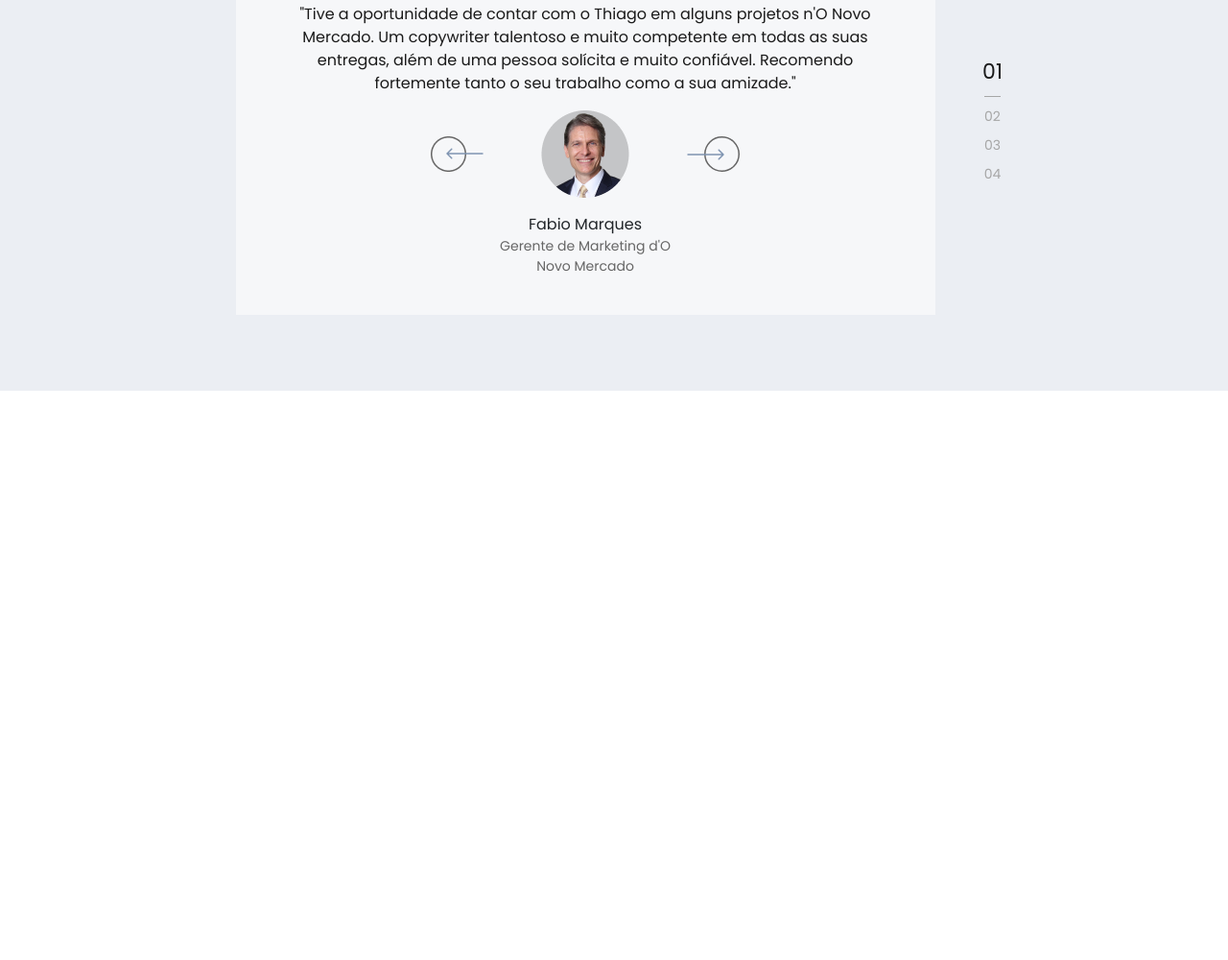
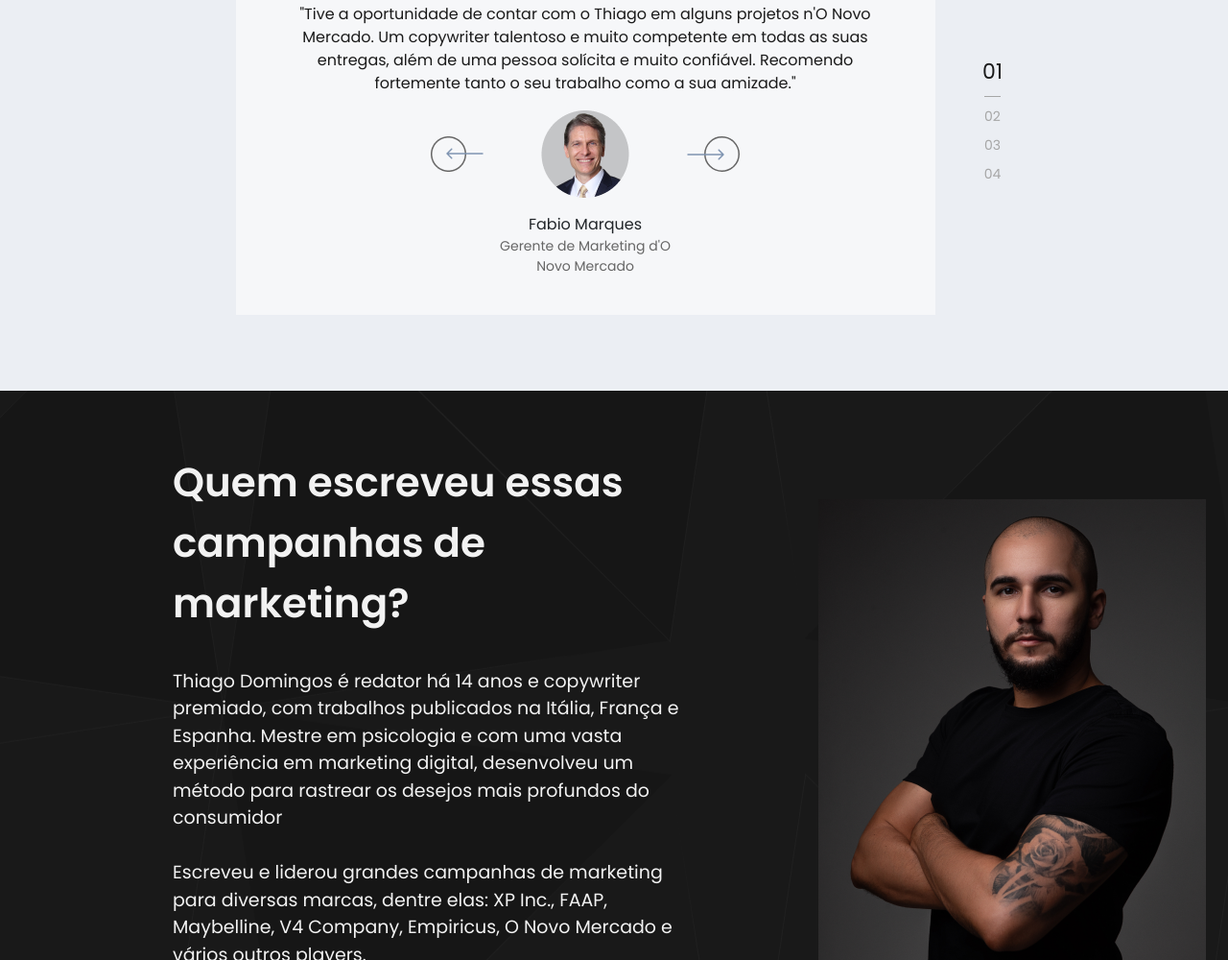
Before and after one commit to romatorres/lp-thiagodomingos, a website: page src/index.html in a window 1280 px wide. Shown: the part 1800-2800 px from the top of the page at 96% size. Before the commit the page ends 2207 px from the top, so only its background shows below. Drawn offline with Linux system fonts and the light colour scheme.

Commit message:
wrote_campaign

```diff
--- a/src/index.html
+++ b/src/index.html
@@ -63,7 +63,7 @@
     </section>
 
     <section class="written_campaign">
-      <div class="content_written-campaign">
+      <div class="col-7 content_written-campaign">
         <div class="written_campaign-title">
           <p>O que uma campanha de marketing bem escrita pode fazer?</p>
         </div>
@@ -103,5 +103,29 @@
         </div>
       </div>
     </section>
+
+    <section class="wrote_campaign">
+      <div class="content_wrote-campaign">
+        <div class="col-6">
+          <div class="wrote_campaign-title">
+            <p>Quem escreveu essas campanhas de marketing?</p>
+          </div>
+          <div class="wrote_campaign-text">
+            <p>Thiago Domingos é redator há 14 anos e copywriter premiado, com trabalhos publicados na Itália, França e Espanha. Mestre em psicologia e com uma vasta experiência em marketing digital, desenvolveu um método para rastrear os desejos mais profundos do consumidor
+            <br><br>
+            Escreveu e liderou grandes campanhas de marketing para diversas marcas, dentre elas: XP Inc., FAAP, Maybelline, V4 Company, Empiricus, O Novo Mercado e vários outros players.</p>
+          </div>
+        </div>
+        <div class="col-6 wrote_campaign-img img-fluid">
+          <img src="../dist/img/thiago.png" alt="">
+        </div>
+      </div>
+      <div class="wrote_campaign-logo">
+        <img src="../dist/img/logo-parceiros/folha.png" alt="">
+        <img src="../dist/img/logo-parceiros/voce_sa.png" alt="">
+        <img src="../dist/img/logo-parceiros/empreenda.png" alt="">
+        <img src="../dist/img/logo-parceiros/uol.png" alt="">
+      </div>
+    </section>
   </body>
 </html>
--- a/src/sass/stylo.scss
+++ b/src/sass/stylo.scss
@@ -183,7 +183,6 @@ header .nav-link:hover{
     padding-left: 180px;
 }
 .written_campaign-title{
-    width: 636px;
     padding-top: 44px;
     font-size: 2.625rem;
     font-weight: 600;
@@ -191,7 +190,6 @@ header .nav-link:hover{
     color: var(--tertiary);
 }
 .written_campaign-text{
-    width: 636px;
     margin-top: 30px;
     padding-bottom: 66px;
     font-weight: 400;
@@ -296,3 +294,37 @@ header .nav-link:hover{
     font-size: 0.875rem;
     color: #A6A6A6;
 }
+
+/* Quem escreveu essas campanhas */
+.wrote_campaign{
+    background-image: url(../../dist/img/bg_wrote_campaign.png);
+}
+.content_wrote-campaign{
+    display: flex;
+    padding-left: 180px;
+}
+.wrote_campaign-title{
+    padding-top: 64px;
+    font-size: 2.625rem;
+    font-weight: 600;
+    line-height: 63px;
+    color: #F2F2F2;
+}
+.wrote_campaign-text{
+    margin-top: 36px;
+    padding-bottom: 66px;
+    font-weight: 400;
+    font-size: 1.188rem;
+    color: #F2F2F2;
+}
+.wrote_campaign-img{
+   padding-top: 113px;
+   padding-left: 123px;
+}
+.wrote_campaign-logo{
+    display: flex;
+    align-items: center;
+    justify-content: center;
+    padding-top: 40px;
+    opacity: 0.75;
+}
```
Also changed, not shown: dist/css/stylo.css, dist/img/bg_wrote_campaign.png (added), dist/img/logo-parceiros/empreenda.png (added), dist/img/logo-parceiros/folha.png (added), dist/img/logo-parceiros/uol.png (added), dist/img/logo-parceiros/voce_sa.png (added), dist/img/thiago.png (added).
